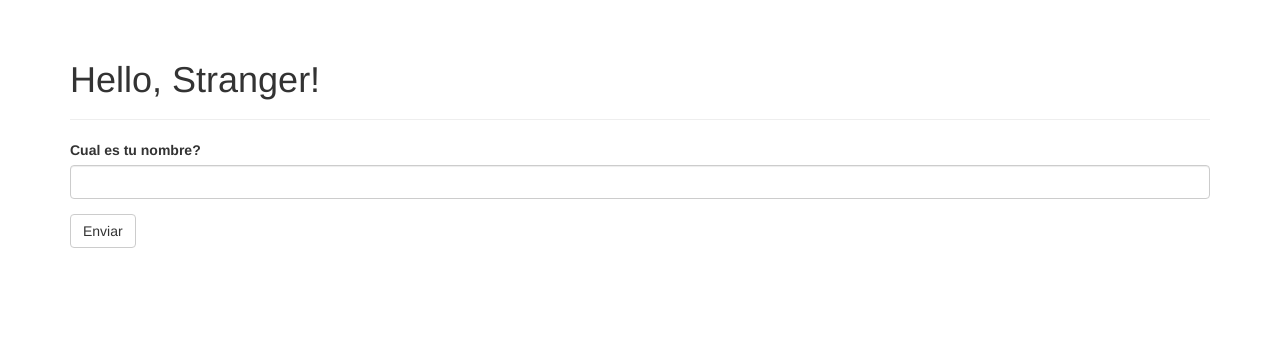
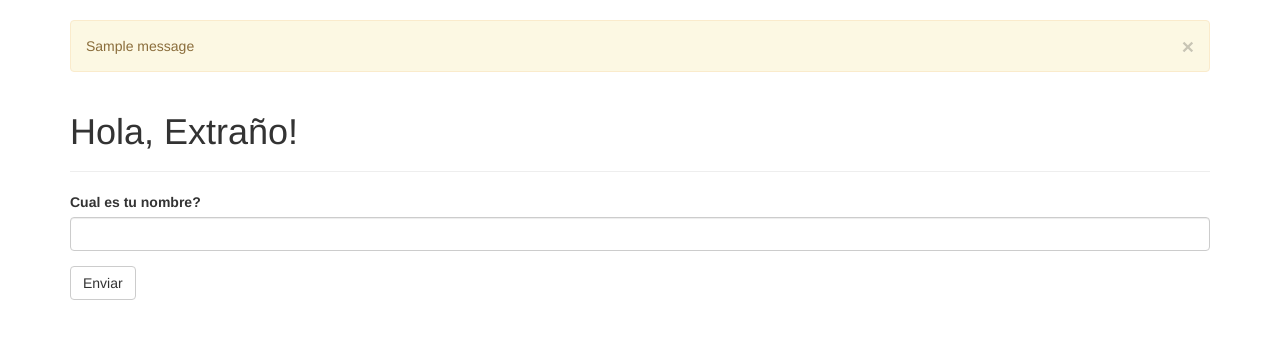
Before and after one commit to andesdevroot/FLASK_TEST_APP_1, a Flask app: page / in a window 1280 px wide. Shown: the part 52-391 px from the top of the page. Run offline with Flask 2, Linux system fonts and the light colour scheme; one stand-in notice (Sample message) is shown; some libraries are stand-ins or nearby versions.

Commit message:
se agregan flash messages en los formularios

```diff
--- a/app.py
+++ b/app.py
@@ -1,6 +1,7 @@
-from flask import Flask, render_template
+from flask import Flask, render_template, session, request, redirect, url_for, flash
 from flask import make_response
 from flask import redirect
+from flask.globals import session
 from flask_bootstrap import Bootstrap
 from flask_wtf import FlaskForm
 from wtforms import StringField, SubmitField
@@ -8,7 +9,9 @@ from wtforms.validators import Required
 
 
 app = Flask(__name__)
+#CsrfProtect(app)
 app.config['SECRET_KEY'] = 'hard to guess string'
+#activa bootstrap
 Bootstrap(app)
 
 class NameForm(FlaskForm):
@@ -17,12 +20,15 @@ class NameForm(FlaskForm):
 
 @app.route('/', methods=['GET', 'POST'])
 def index():
-    name = None
     form = NameForm()
     if form.validate_on_submit():
-        name = form.name.data
+        old_name = session.get('name')
+        if old_name is not None and old_name != form.name.data:
+            flash('¡Parece que has cambiado tu nombre! !')
+        session['name'] = form.name.data
         form.name.data = ''
-    return render_template('index.html', form=form, name=name)
+        return redirect(url_for('index'))
+    return render_template('index.html', form=form, name=session.get('name'))
 
 @app.route('/user/<name>')
 def user(name):
--- a/templates/base.html
+++ b/templates/base.html
@@ -30,8 +30,12 @@
 
 {% block content %}
 <div class="container">
- {% block page_content %}
-
- {% endblock %}
+    {% for message in get_flashed_messages() %}
+    <div class="alert alert-warning" >
+        <button type="button" class="close" data-dismiss="alert" aria-hidden="true">&times;</button>
+        {{ message }}
+    </div>
+    {% endfor %}
+ {% block page_content %} {% endblock %}
 </div>
 {% endblock %}
--- a/templates/index.html
+++ b/templates/index.html
@@ -5,7 +5,7 @@
 {% block page_content %}
 
 <div class="page-header">
-  <h1>Hello, {% if name %}{{ name }}{% else %}Stranger{% endif %}!</h1>
+  <h1>Hola, {% if name %}{{ name }}{% else %}Extraño{% endif %}!</h1>
 </div>
 {{ wtf.quick_form(form) }}
 {% endblock %}
```
